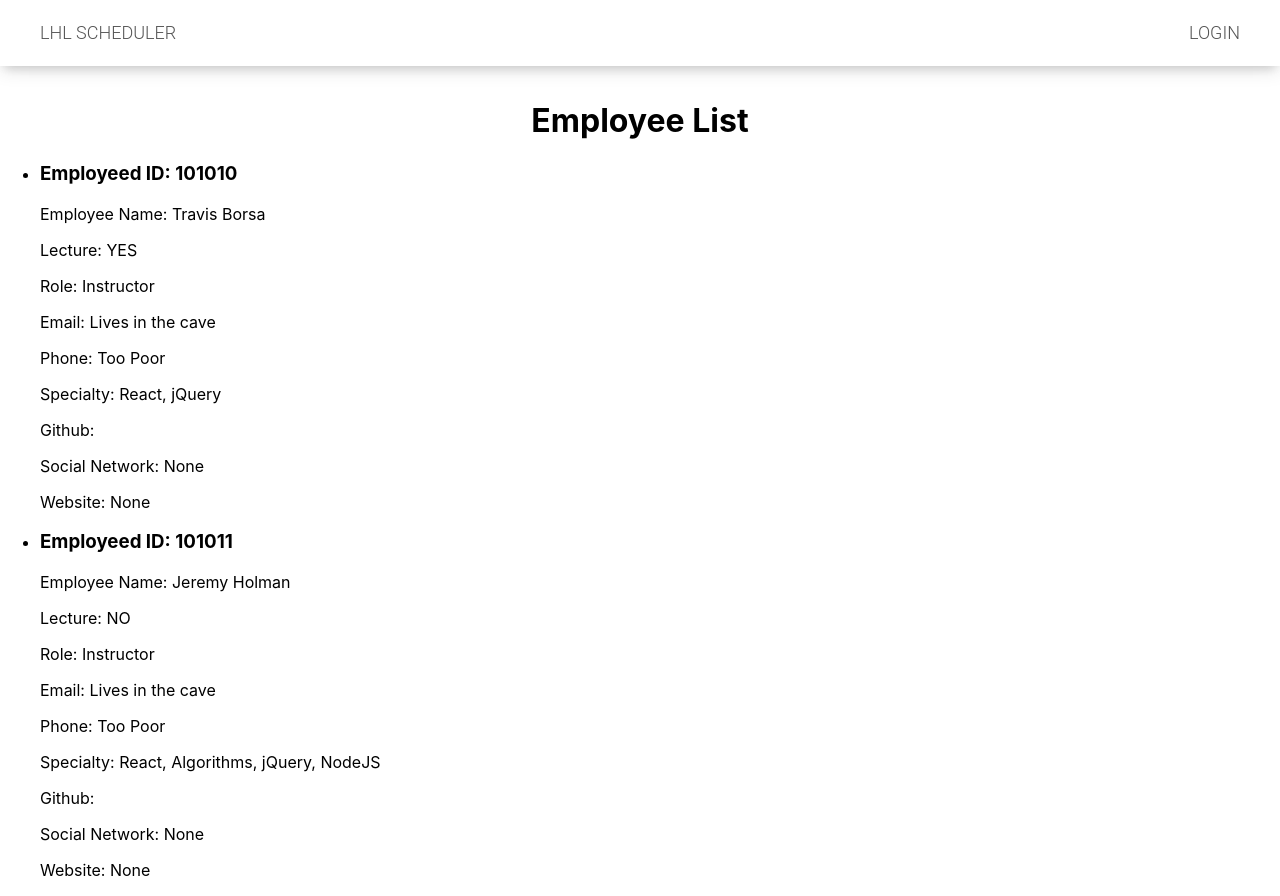
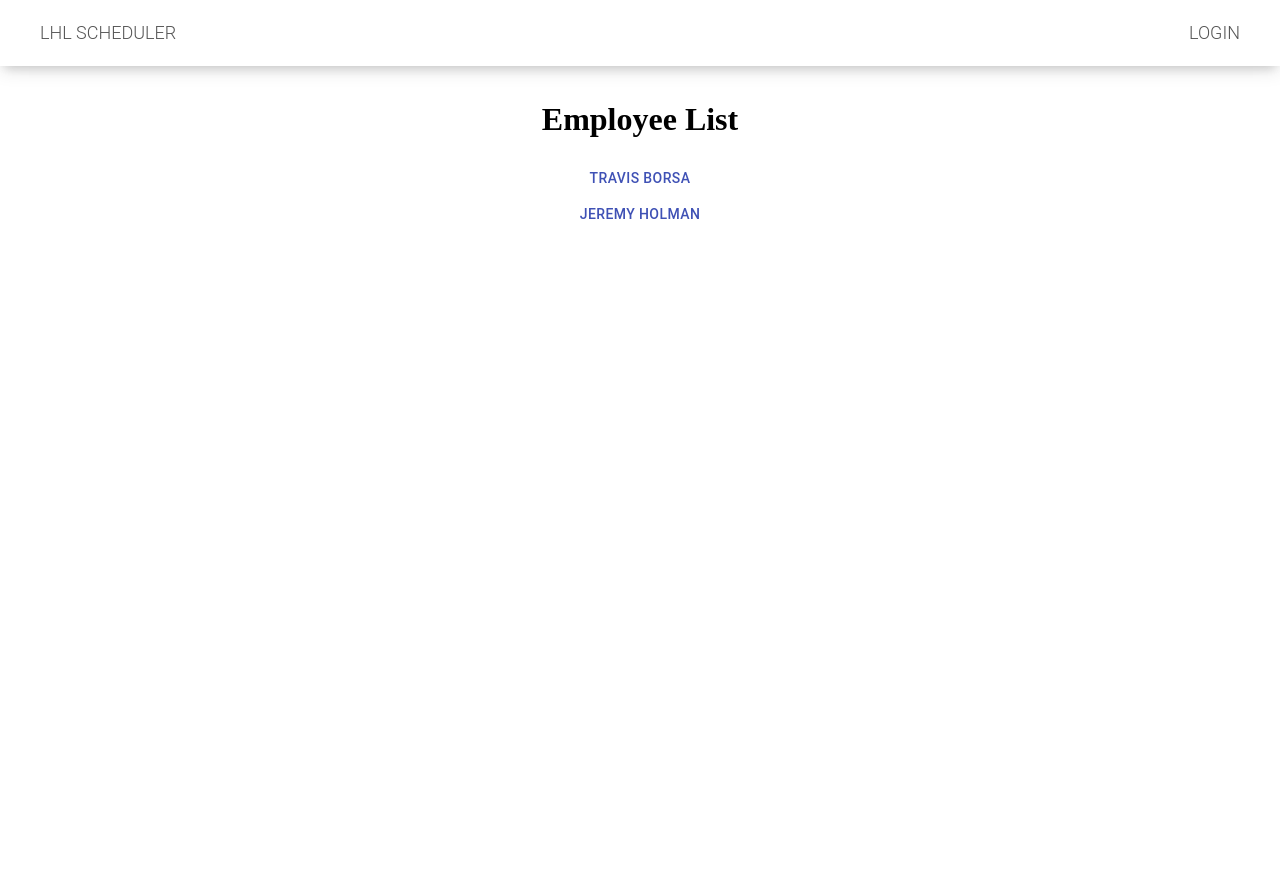
Before and after one commit to alumni-lab/LighthouseLabs-Scheduler, a React (Create React App) app: page /employees in a window 1280 px wide. After the commit the page ends 800 px from the top, so only its background shows below. Built offline with nearby package versions, Linux system fonts and the light colour scheme.

Commit message:
made the modal to display employee details, changed the styling of id root to min-width=100vw, some additional styling

```diff
--- a/src/index.css
+++ b/src/index.css
@@ -1,10 +1,17 @@
 body {
+  box-sizing: border-box;
+  height: 100vh;
+  min-width: 100vw;
+  display: flex;
   margin: 0;
-  font-family: -apple-system, BlinkMacSystemFont, 'Segoe UI', 'Roboto', 'Oxygen',
+  font-family: -apple-system, BlinkMacSystemFont, 'Segoe UI', 'Roboto', 'Oxygen', 'lato'
     'Ubuntu', 'Cantarell', 'Fira Sans', 'Droid Sans', 'Helvetica Neue',
     sans-serif;
   -webkit-font-smoothing: antialiased;
   -moz-osx-font-smoothing: grayscale;
+}
+#root {
+  min-width: 100vw;
 }
 
 code {
--- /dev/null
+++ b/src/screens/employees/components/EmployeeDetail.jsx
@@ -0,0 +1,47 @@
+import React, { useState } from 'react';
+import Button from "@material-ui/core/Button";
+import TextField from "@material-ui/core/TextField";
+import Dialog from "@material-ui/core/Dialog";
+import DialogActions from "@material-ui/core/DialogActions";
+import DialogContent from "@material-ui/core/DialogContent";
+import DialogTitle from "@material-ui/core/DialogTitle";
+import { DialogContentText } from '@material-ui/core';
+
+import EmployeeListItem from './EmployeeListItem';
+
+const handleClickOpen = setOpen => {
+  setOpen(true);
+};
+const handleClose = setOpen => {
+  setOpen(false);
+};
+
+
+const EmployeeDetail = ({ employee }) => {
+
+  const [open, setOpen] = useState(false);
+
+  const modalStlye = {
+    height: "5vh",
+    width: "25vw",
+    marginBottom: "0px",
+    display: "flex",
+    justifyContent: "flex-start"
+  };
+  const textFieldStyle = {
+  };
+
+  return (
+    <div className='emp_detail'>
+      <Button varient='contained' color='primary' onClick={ () => handleClickOpen(setOpen)}> {`${employee.first_name} ${employee.last_name}`} </Button>
+      <Dialog open={open} onClose={ () => handleClose(setOpen)} aria-labelledby='form-dialog-title' >
+        <DialogTitle id='form-dialog-title' style={modalStlye}>
+          {`${employee.first_name} ${employee.last_name}`}
+        </DialogTitle>
+        <DialogContent style={textFieldStyle}> <EmployeeListItem employee={employee}/> </DialogContent>
+      </Dialog>
+    </div>
+  );
+};
+
+export default EmployeeDetail;
--- a/src/screens/employees/components/EmployeeList.jsx
+++ b/src/screens/employees/components/EmployeeList.jsx
@@ -3,7 +3,7 @@ import { Link, useHistory } from "react-router-dom";
 import './employee.css'
 
 import Header from '../../../general/Header/Header';
-import EmployeeListItem from './EmployeeListItem';
+import EmployeeDetail from './EmployeeDetail';
 
 const employees = [
   {
@@ -48,15 +48,15 @@ const employees = [
 
 const EmployeeList = (props) => {
   return (
-    <div>
+    <div className="emp_list">
       <Header brand="LHL SCHEDULER" fixed />
       <h1 className = 'add_space employee_list_heading'>Employee List</h1>
       {employees.map( (employee) => {
         return (
-            <EmployeeListItem
-              key={employee.id}
-              employee={employee}
-            />
+          <div>
+            {/*<p>{employee.first_name}</p> */}
+            <EmployeeDetail employee = {employee}/>
+          </div>
         )
       })}
     </div>
--- a/src/screens/employees/components/EmployeeListItem.jsx
+++ b/src/screens/employees/components/EmployeeListItem.jsx
@@ -4,8 +4,6 @@ import {arrFormatter} from '../helpers/helpers';
 const EmployeeListItem = ({employee}) => {
   return (
     <div className='employee_list_item'>
-      <ul>
-        <li>
           <h3>Employeed ID: {employee.employee_id}</h3>
           <p>Employee Name: {`${employee.first_name} ${employee.last_name}`}</p>
           <p>Lecture: {(employee.able_to_lecture) ? 'YES' : 'NO'}</p>
@@ -16,8 +14,6 @@ const EmployeeListItem = ({employee}) => {
           <p>Github: {employee.github}</p>
           <p>Social Network: {(employee.social_network) ? employee.social_network : 'None'}</p>
           <p>Website: {(employee.website) ? employee.website : 'None'}</p>
-        </li>
-      </ul>
     </div>
   );
 };
--- a/src/screens/employees/components/employee.css
+++ b/src/screens/employees/components/employee.css
@@ -2,7 +2,20 @@
   display: flex;
   padding-top: 80px;
 }
+.emp_list {
+  min-width: 100vw;
+}
+.emp_detail {
+  display: flex;
+  justify-content: center;
+}
+
+#form-dialog-title h2 {
+  font-size: 30px;
+  font-weight: 700;
+}
 
 .employee_list_heading {
+  display: flex;
   justify-content: center;
 }
--- a/src/screens/login/components/Login.jsx
+++ b/src/screens/login/components/Login.jsx
@@ -57,7 +57,8 @@ const Login = props => {
         style={{
           backgroundImage: "url(" + " " + ")",
           backgroundSize: "cover",
-          backgroundPosition: "top center"
+          backgroundPosition: "top center",
+          minWidth: "100vw"
         }}
       >
         <div className={classes.container} style={{ width: "500px" }}>
```
